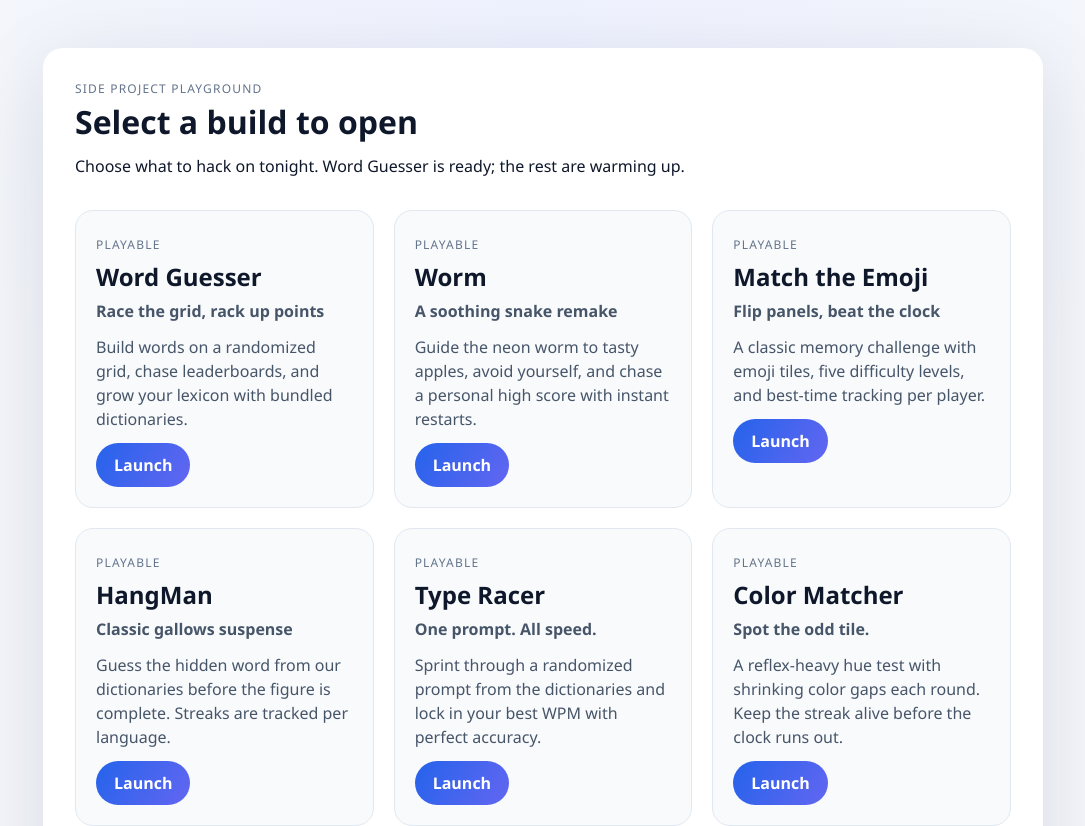
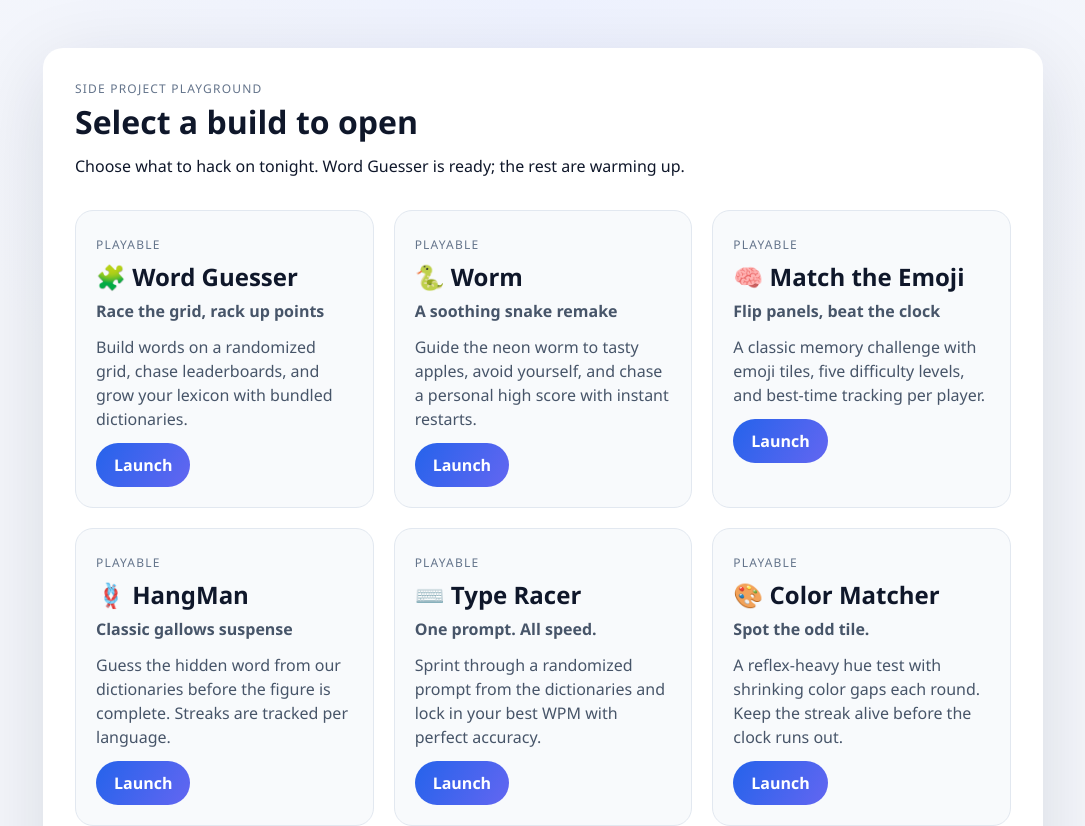
Before and after one commit to Teodor-Dobrev/WordGuesser2, a React (Vite) app: page / in a window 1280 px wide. Shown: the top 826 px of the page, without its empty margins (97-1182 px from the left). Built offline with nearby package versions, Linux system fonts and the light colour scheme.

Commit message:
Add emoji icons to game titles for enhanced visual appeal

```diff
--- a/src/App.tsx
+++ b/src/App.tsx
@@ -12,49 +12,49 @@ import { useLocalStorageState } from './hooks/useLocalStorage'
 const PROJECTS: SideProject[] = [
   {
     id: 'wordguesser',
-    name: 'Word Guesser',
+    name: '🧩 Word Guesser',
     tagline: 'Race the grid, rack up points',
     description: 'Build words on a randomized grid, chase leaderboards, and grow your lexicon with bundled dictionaries.',
     status: 'available',
   },
   {
     id: 'wormgame',
-    name: 'Worm',
+    name: '🐍 Worm',
     tagline: 'A soothing snake remake',
     description: 'Guide the neon worm to tasty apples, avoid yourself, and chase a personal high score with instant restarts.',
     status: 'available',
   },
   {
     id: 'memorymatch',
-    name: 'Match the Emoji',
+    name: '🧠 Match the Emoji',
     tagline: 'Flip panels, beat the clock',
     description: 'A classic memory challenge with emoji tiles, five difficulty levels, and best-time tracking per player.',
     status: 'available',
   },
   {
     id: 'hangman',
-    name: 'HangMan',
+    name: '🪢 HangMan',
     tagline: 'Classic gallows suspense',
     description: 'Guess the hidden word from our dictionaries before the figure is complete. Streaks are tracked per language.',
     status: 'available',
   },
   {
     id: 'typeracer',
-    name: 'Type Racer',
+    name: '⌨️ Type Racer',
     tagline: 'One prompt. All speed.',
     description: 'Sprint through a randomized prompt from the dictionaries and lock in your best WPM with perfect accuracy.',
     status: 'available',
   },
   {
     id: 'colormatcher',
-    name: 'Color Matcher',
+    name: '🎨 Color Matcher',
     tagline: 'Spot the odd tile.',
     description: 'A reflex-heavy hue test with shrinking color gaps each round. Keep the streak alive before the clock runs out.',
     status: 'available',
   },
   {
     id: 'pathfinder',
-    name: 'Path Finder',
+    name: '🧭 Path Finder',
     tagline: 'Drag the only safe route',
     description: 'Sketch a route from entrance to exit on a randomized maze. Bigger grids unlock on higher difficulties.',
     status: 'available',
--- a/src/features/colormatcher/ColorMatcherGame.tsx
+++ b/src/features/colormatcher/ColorMatcherGame.tsx
@@ -133,7 +133,7 @@ export function ColorMatcherGame({ playerName, onResetPlayer, onSwitchProject }:
       <header className="colormatcher-header">
         <div>
           <p className="eyebrow">Color Matcher</p>
-          <h1>Spot the odd tile before the clock hits zero.</h1>
+          <h1>🎨 Spot the odd tile before the clock hits zero.</h1>
           <p>The grid shrinks the hue gap each difficulty step. Keep your streak alive for as long as you can.</p>
         </div>
         <div className="colormatcher-actions">
--- a/src/features/game/GamePage.tsx
+++ b/src/features/game/GamePage.tsx
@@ -325,6 +325,10 @@ export function GamePage({ playerName, onResetPlayer, onSwitchProject }: GamePag
   return (
     <div className="panel game-layout">
       <div className="game-header">
+        <div>
+          <p className="eyebrow">Word Guesser</p>
+          <h1>🧩 Word Guesser</h1>
+        </div>
         <div className="word-readout">
           <div>
             <div>Current selection</div>
--- a/src/features/hangman/HangmanGame.tsx
+++ b/src/features/hangman/HangmanGame.tsx
@@ -278,7 +278,7 @@ export function HangmanGame({ playerName, onResetPlayer, onSwitchProject }: Hang
       <header className="hangman-header">
         <div>
           <p className="eyebrow">HangMan</p>
-          <h1>Guess the word before the rope runs out</h1>
+          <h1>🪢 Guess the word before the rope runs out</h1>
           <p>Drag-free challenge: just letters, logic, and a ticking gallows.</p>
         </div>
         <div className="hangman-actions">
--- a/src/features/memory/MemoryGame.tsx
+++ b/src/features/memory/MemoryGame.tsx
@@ -290,7 +290,7 @@ export function MemoryGame({ playerName, onResetPlayer, onSwitchProject }: Memor
       <header className="memory-header">
         <div>
           <p className="eyebrow">Emoji Memory Match</p>
-          <h1>Match the Emoji</h1>
+          <h1>🧠 Match the Emoji</h1>
           <p>Flip two panels at a time, remember their positions, and clear the board as fast as you can.</p>
         </div>
         <div className="memory-scoreboard">
--- a/src/features/pathfinder/PathFinderGame.tsx
+++ b/src/features/pathfinder/PathFinderGame.tsx
@@ -187,7 +187,7 @@ export function PathFinderGame({ playerName, onResetPlayer, onSwitchProject }: P
       <header className="pathfinder-header">
         <div>
           <p className="eyebrow">Path Finder</p>
-          <h1>Trace the safe route</h1>
+          <h1>🧭 Trace the safe route</h1>
           <p>Drag from the green start to the blue exit without touching the walls. Bigger mazes unlock on higher difficulties.</p>
         </div>
         <div className="pathfinder-stats">
--- a/src/features/typeracer/TypeRacerGame.tsx
+++ b/src/features/typeracer/TypeRacerGame.tsx
@@ -169,7 +169,7 @@ export function TypeRacerGame({ playerName, onResetPlayer, onSwitchProject }: Ty
       <header className="typeracer-header">
         <div>
           <p className="eyebrow">Type Racer</p>
-          <h1>Hit the keys, chase perfect accuracy.</h1>
+          <h1>⌨️ Hit the keys, chase perfect accuracy.</h1>
           <p>The prompt pulls straight from our dictionaries. Finish it clean to lock a new personal best.</p>
         </div>
         <div className="typeracer-actions">
--- a/src/features/worm/WormGame.tsx
+++ b/src/features/worm/WormGame.tsx
@@ -267,7 +267,7 @@ export function WormGame({ playerName, onResetPlayer, onSwitchProject }: WormGam
       <header className="worm-header">
         <div>
           <p className="eyebrow">Arcade classic</p>
-          <h1>Worm</h1>
+          <h1>🐍 Worm</h1>
           <p>Steer with arrow keys, eat apples, and avoid yourself. Each apple adds a point.</p>
         </div>
         <div className="worm-scoreboard">
```
